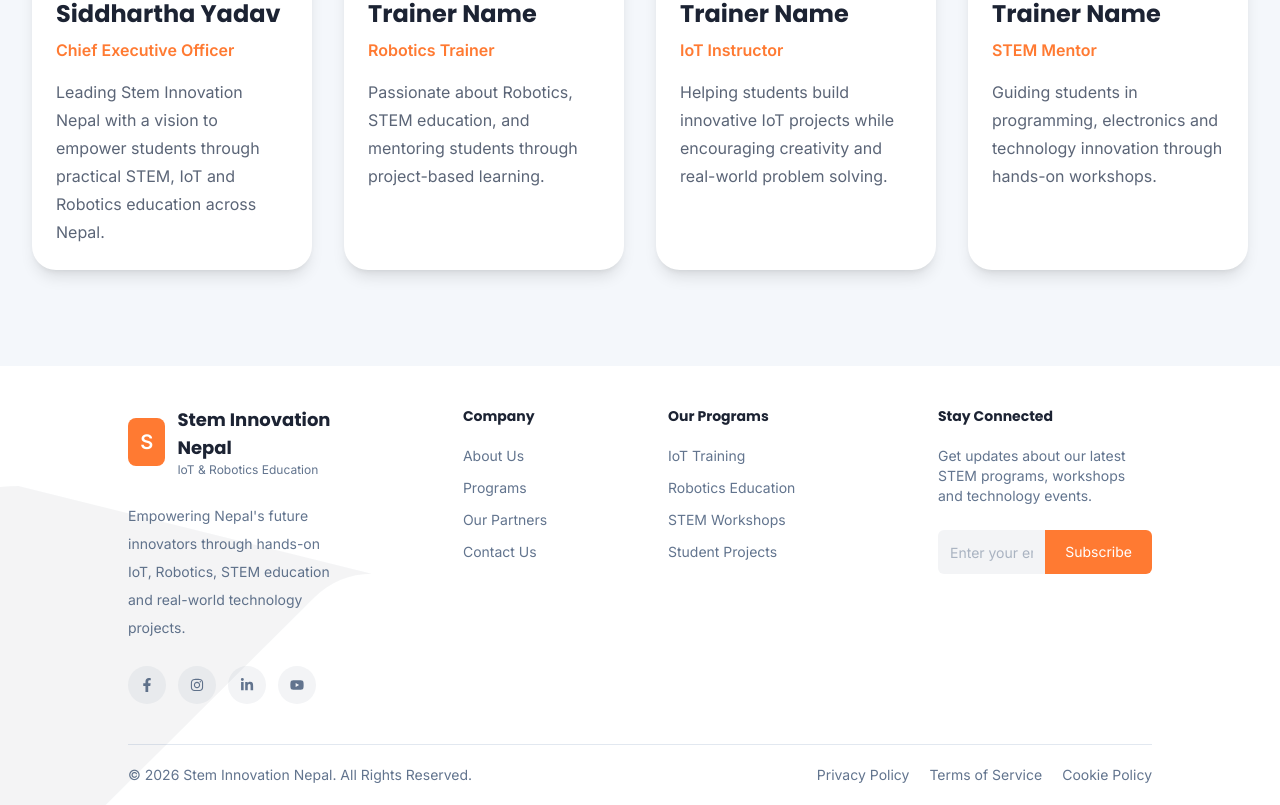
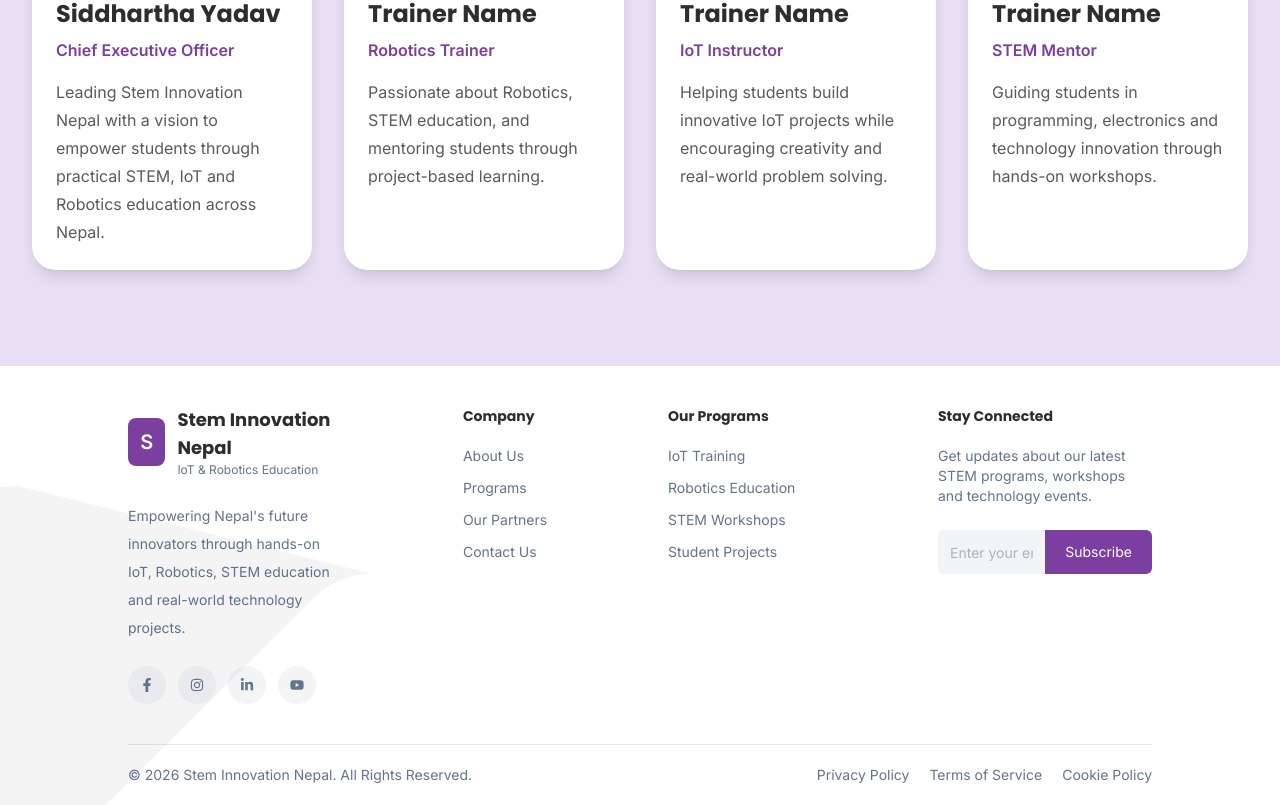
Before and after one commit to MetaTronix-Solution/Stem-Innovation-Nepal, a Next.js app in the folder frontend/: page / in a window 1280 px wide. Shown: the part 3551-4356 px from the top of the page. Built offline with nearby package versions, Linux system fonts and the light colour scheme.

Commit message:
Refactor Navbar and global styles for improved color scheme and layout consistency

```diff
--- a/frontend/app/globals.css
+++ b/frontend/app/globals.css
@@ -3,21 +3,21 @@
 @theme {
   /* ==========================
      Brand Colors
-     ========================== */
+     ========================= */
 
-  --color-navy: #0E2A47;
-  --color-blue: #145DA0;
-  --color-teal: #17B8A6;
-  --color-orange: #FF7A32;
+  --color-navy: #4A2C82;       /* Deep Violet — headers, footer, nav background */
+  --color-blue: #7B3FA0;       /* Royal Purple — primary buttons, links, accents */
+  --color-teal: #9B59D9;       /* Bright Amethyst — hover states, highlights, icons */
+  --color-orange: #7B3FA0;     /* Royal Purple — primary buttons, links, accents */
 
   /* ==========================
      Neutral Colors
-     ========================== */
+     ========================= */
 
-  --color-light-gray: #F4F7FB;
-  --color-slate: #5B6577;
-  --color-charcoal: #1C2333;
-  --color-white: #FFFFFF;
+  --color-light-gray: #E8DFF5; /* Soft Lavender — section backgrounds, cards */
+  --color-slate: #5A5A5A;      /* Adjusted slate subtext for readability */
+  --color-charcoal: #2D2D2D;   /* Charcoal — body text */
+  --color-white: #FFFFFF;      /* White — base background */
 }
 
 /* ==========================
--- a/frontend/components/layout/Navbar.tsx
+++ b/frontend/components/layout/Navbar.tsx
@@ -19,31 +19,31 @@ export default function Navbar() {
   const pathname = usePathname();
 
   return (
-    <header className="sticky top-0 z-50 border-b border-gray-200 bg-white shadow-sm">
+    <header className="sticky top-0 z-50 border-b border-white/10 bg-navy shadow-sm">
       <div className="mx-auto flex h-20 max-w-7xl items-center justify-between px-6 lg:px-8">
         {/* Logo */}
         <Link href="/" className="flex items-center gap-3">
-          <div className="flex h-11 w-11 items-center justify-center rounded-xl bg-navy text-lg font-bold text-white">
+          <div className="flex h-11 w-11 items-center justify-center rounded-xl bg-white text-lg font-bold text-navy">
             S
           </div>
 
           <div>
-            <h1 className="text-lg font-bold text-charcoal">
+            <h1 className="text-lg font-bold text-white">
               Stem Innovation Nepal
             </h1>
 
-            <p className="text-xs text-slate">IoT & Robotics Education</p>
+            <p className="text-xs text-light-gray/80">IoT & Robotics Education</p>
           </div>
         </Link>
 
         {/* Desktop Navigation */}
 
-        <nav className="hidden items-center rounded-full border border-gray-200 bg-light-gray px-2 py-2 md:flex">
+        <nav className="hidden items-center rounded-full border border-white/10 bg-white/10 px-2 py-2 md:flex">
           {navItems.map((item) => (
             <Link
               key={item.name}
               href={item.href}
-              className="rounded-full px-5 py-2 text-sm font-medium text-slate transition-all duration-200 hover:bg-white hover:text-blue"
+              className="rounded-full px-5 py-2 text-sm font-medium text-white/80 transition-all duration-200 hover:bg-white/10 hover:text-white"
             >
               {item.name}
             </Link>
@@ -55,7 +55,7 @@ export default function Navbar() {
         {pathname !== "/contact" && (
           <Link
             href="/contact"
-            className="bg-orange px-5 py-3 rounded-lg text-white"
+            className="bg-orange px-5 py-3 rounded-lg text-white transition hover:bg-teal"
           >
             Book a Workshop
           </Link>
@@ -65,7 +65,7 @@ export default function Navbar() {
 
         <button
           onClick={() => setMenuOpen(!menuOpen)}
-          className="text-charcoal md:hidden"
+          className="text-white md:hidden"
         >
           {menuOpen ? <X size={28} /> : <Menu size={28} />}
         </button>
@@ -74,14 +74,14 @@ export default function Navbar() {
       {/* Mobile Menu */}
 
       {menuOpen && (
-        <div className="border-t border-gray-200 bg-white md:hidden">
+        <div className="border-t border-white/10 bg-navy md:hidden">
           <div className="flex flex-col px-6 py-5">
             {navItems.map((item) => (
               <Link
                 key={item.name}
                 href={item.href}
                 onClick={() => setMenuOpen(false)}
-                className="rounded-lg px-4 py-3 text-slate transition hover:bg-light-gray hover:text-blue"
+                className="rounded-lg px-4 py-3 text-white/80 transition hover:bg-white/10 hover:text-white"
               >
                 {item.name}
               </Link>
```
